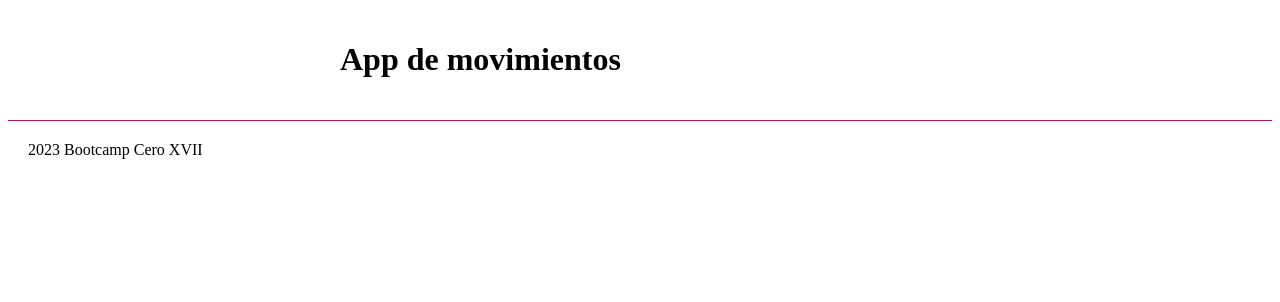
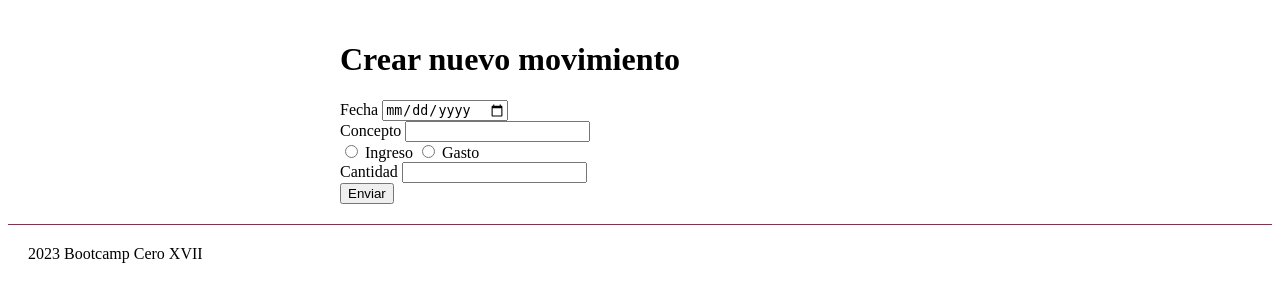
Before and after one commit to camacr28/flask, a Flask app: page /nuevo in a window 1280 px wide. Shown: the part 83-385 px from the top of the page. Run offline with Flask 3, Linux system fonts and the light colour scheme.

Commit message:
primera versión del programa

```diff
--- a/balance/templates/nuevo.html
+++ b/balance/templates/nuevo.html
@@ -1,5 +1,47 @@
 {% extends "base.html" %}
 
+{% block head_title %}
+{{super()}}: Crear movimiento
+{% endblock head_title %}
+
+{% block page_title %}
+<h1>Crear nuevo movimiento</h1>
+{% endblock page_title %}
+
 {% block contenido %}
+<!--
+    CRUD: Create, Read, Update, Delete
 
+    GET: read
+    POST: create (delete, update)
+    PUT: update
+    DELETE: delete
+
+-->
+
+<form action="/nuevo" method="get">
+    <div class="campo-formulario">
+        <label for="fecha">Fecha</label>
+        <input type="date" name="date" id="fecha">
+    </div>
+
+    <div class="campo-formulario">
+        <label for="concepto">Concepto</label>
+        <input type="text" name="subject" id="concepto">
+    </div>
+
+    <div class="campo-formulario">
+        <input type="radio" name="mov_type" id="ingreso" value="I">
+        <label for="ingreso">Ingreso</label>
+        <input type="radio" name="mov_type" id="gasto" value="G">
+        <label for="gasto">Gasto</label>
+    </div>
+
+    <div class="campo-formulario">
+        <label for="cantidad">Cantidad</label>
+        <input type="number" name="quantity" id="cantidad">
+    </div>
+
+    <div class="acciones"><button type="submit">Enviar</button></div>
+</form>
 {% endblock contenido %}
```
